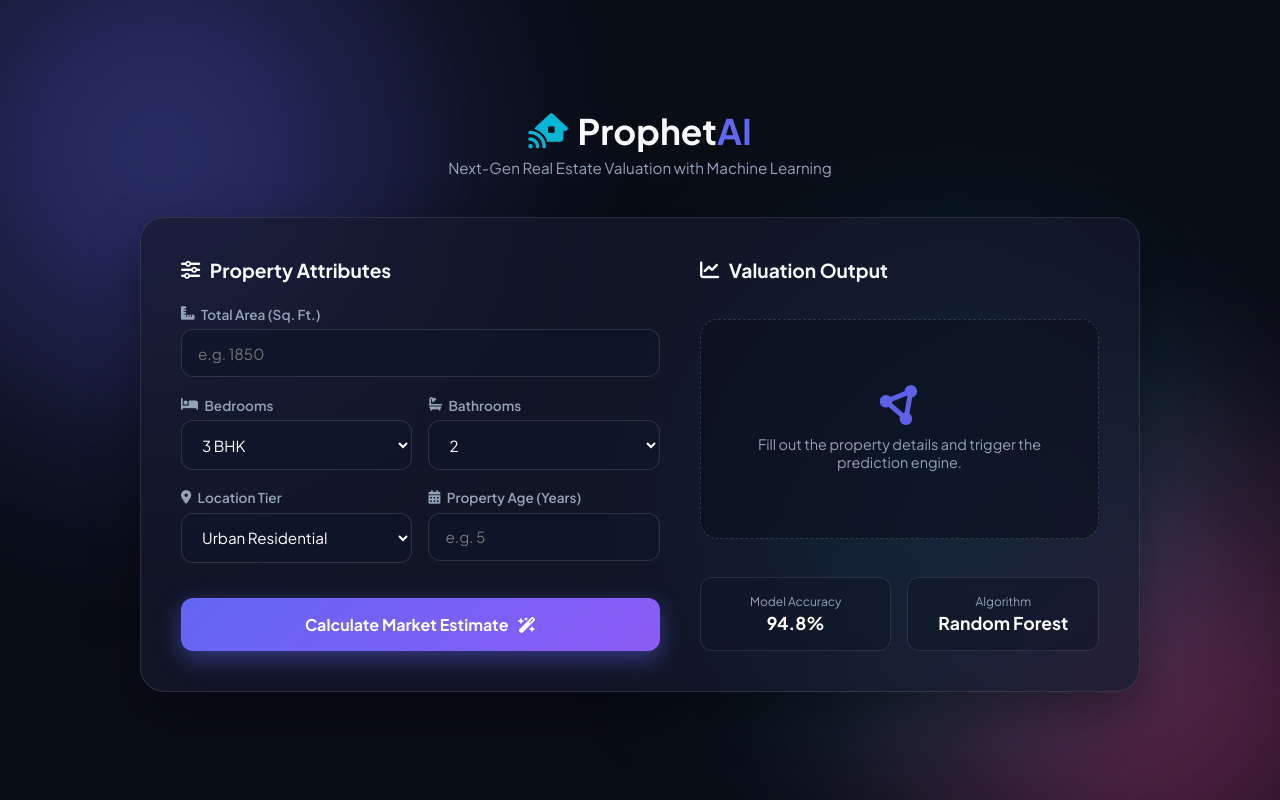
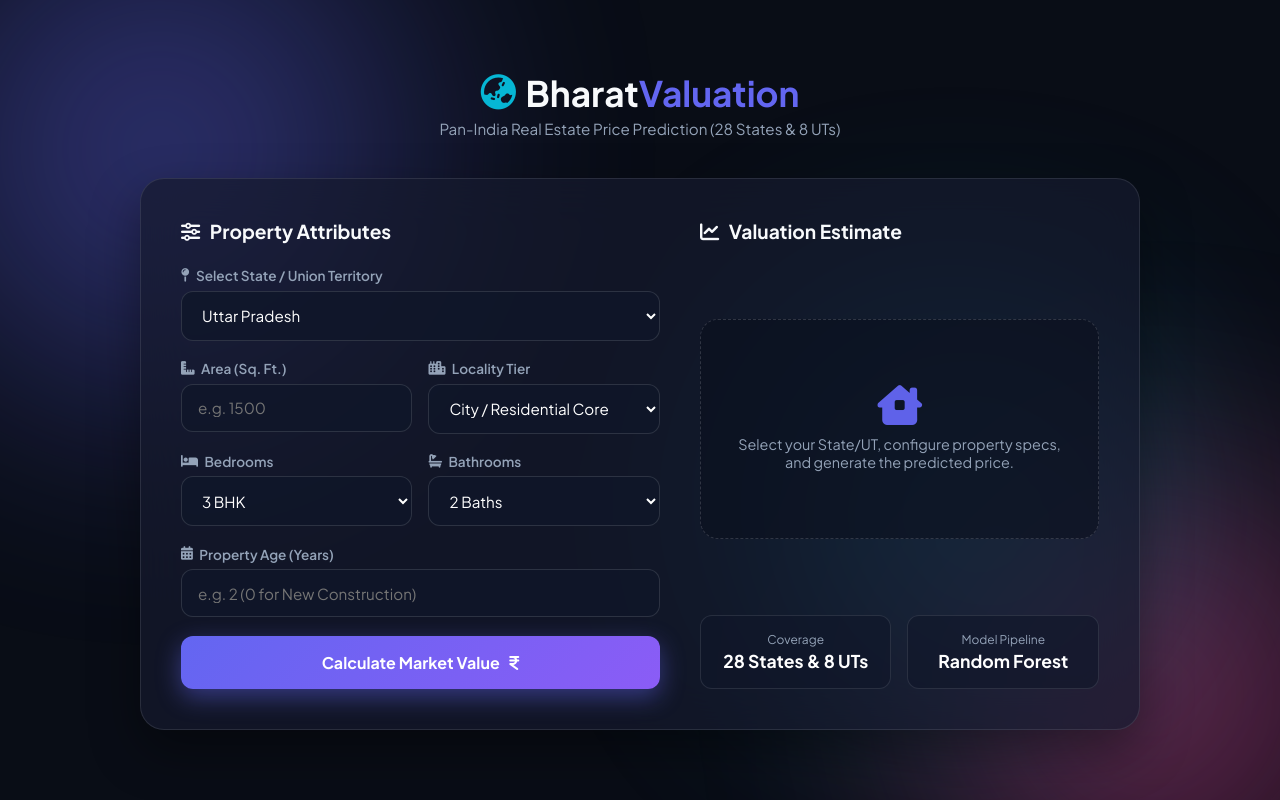
Before and after one commit to dangiritik/House-price-prediction-system, a Flask app: page / in a window 1280 px wide. Run offline with Flask 3, Linux system fonts and the light colour scheme; parts of the project's set-up code (start-up, migrations or seed data) failed here and were passed over.

Commit message:
Pan-India House Price Prediction System according to 28 States & 8 UTs

```diff
--- a/Static/script.js
+++ b/Static/script.js
@@ -5,16 +5,17 @@ document.getElementById('predictionForm').addEventListener('submit', async funct
     const placeholder = document.getElementById('placeholderText');
     const outputContent = document.getElementById('outputContent');
     const priceDisplay = document.getElementById('predictedPrice');
+    const lakhCrDisplay = document.getElementById('lakhCrFormat');
 
-    // UI Loading state
-    predictBtn.innerHTML = `<i class="fa-solid fa-spinner fa-spin"></i> Processing...`;
+    predictBtn.innerHTML = `<i class="fa-solid fa-spinner fa-spin"></i> Calculating Valuation...`;
     predictBtn.disabled = true;
 
     const payload = {
+        state: document.getElementById('state').value,
         area: document.getElementById('area').value,
         bedrooms: document.getElementById('bedrooms').value,
         bathrooms: document.getElementById('bathrooms').value,
-        location: document.getElementById('location').value,
+        locality_tier: document.getElementById('locality_tier').value,
         age: document.getElementById('age').value
     };
 
@@ -31,26 +32,36 @@ document.getElementById('predictionForm').addEventListener('submit', async funct
             placeholder.classList.add('hidden');
             outputContent.classList.remove('hidden');
 
-            // Animated counter effect
-            animateValue(priceDisplay, 0, data.predicted_price, 1000);
+            const finalVal = Math.round(data.predicted_price);
+            animateIndianRupee(priceDisplay, 0, finalVal, 900);
+            lakhCrDisplay.innerText = formatToIndianUnits(finalVal);
         } else {
             alert('Prediction error: ' + data.message);
         }
     } catch (err) {
-        alert('Server connection failed. Make sure app.py is running.');
+        alert('Server unreachable. Ensure app.py is running.');
     } finally {
-        predictBtn.innerHTML = `<span>Calculate Market Estimate</span> <i class="fa-solid fa-wand-magic-sparkles"></i>`;
+        predictBtn.innerHTML = `<span>Calculate Market Value</span> <i class="fa-solid fa-indian-rupee-sign"></i>`;
         predictBtn.disabled = false;
     }
 });
 
-function animateValue(obj, start, end, duration) {
+function formatToIndianUnits(val) {
+    if (val >= 10000000) {
+        return `≈ ₹${(val / 10000000).toFixed(2)} Crore`;
+    } else if (val >= 100000) {
+        return `≈ ₹${(val / 100000).toFixed(2)} Lakh`;
+    }
+    return '';
+}
+
+function animateIndianRupee(obj, start, end, duration) {
     let startTimestamp = null;
     const step = (timestamp) => {
         if (!startTimestamp) startTimestamp = timestamp;
         const progress = Math.min((timestamp - startTimestamp) / duration, 1);
         const currentVal = Math.floor(progress * (end - start) + start);
-        obj.innerHTML = `$${currentVal.toLocaleString()}`;
+        obj.innerHTML = `₹${currentVal.toLocaleString('en-IN')}`;
         if (progress < 1) {
             window.requestAnimationFrame(step);
         }
--- a/Static/style.css
+++ b/Static/style.css
@@ -279,3 +279,9 @@ input:focus, select:focus {
 @media (max-width: 768px) {
     .main-grid { grid-template-columns: 1fr; }
 }
+.formatted-lakh {
+    font-size: 1rem;
+    font-weight: 600;
+    color: var(--accent);
+    margin-bottom: 0.4rem;
+}
--- a/Templates/index.html
+++ b/Templates/index.html
@@ -3,7 +3,7 @@
 <head>
     <meta charset="UTF-8">
     <meta name="viewport" content="width=device-width, initial-scale=1.0">
-    <title>ProphetAI | House Price Prediction</title>
+    <title>BharatValuation | All India House Price Predictor</title>
     <link rel="stylesheet" href="/static/style.css">
     <link href="https://fonts.googleapis.com/css2?family=Plus+Jakarta+Sans:wght@300;400;600;700;800&display=swap" rel="stylesheet">
     <link rel="stylesheet" href="https://cdnjs.cloudflare.com/ajax/libs/font-awesome/6.4.0/css/all.min.css">
@@ -19,21 +19,79 @@
         <!-- Header -->
         <header class="header">
             <div class="logo">
-                <i class="fa-solid fa-house-signal"></i>
-                <span>Prophet<b>AI</b></span>
+                <i class="fa-solid fa-earth-asia"></i>
+                <span>Bharat<b>Valuation</b></span>
             </div>
-            <p class="tagline">Next-Gen Real Estate Valuation with Machine Learning</p>
+            <p class="tagline">Pan-India Real Estate Price Prediction (28 States & 8 UTs)</p>
         </header>
 
-        <!-- Main Dashboard -->
+        <!-- Main Card -->
         <div class="glass-card main-grid">
-            <!-- Left Form Area -->
+            <!-- Form Area -->
             <form id="predictionForm" class="form-container">
                 <h3 class="section-title"><i class="fa-solid fa-sliders"></i> Property Attributes</h3>
 
+                <!-- State / UT Selection -->
                 <div class="input-group">
-                    <label for="area"><i class="fa-solid fa-ruler-combined"></i> Total Area (Sq. Ft.)</label>
-                    <input type="number" id="area" name="area" placeholder="e.g. 1850" min="200" required>
+                    <label for="state"><i class="fa-solid fa-map-pin"></i> Select State / Union Territory</label>
+                    <select id="state" name="state" required>
+                        <optgroup label="── 28 States ──">
+                            <option value="0">Andhra Pradesh</option>
+                            <option value="1">Arunachal Pradesh</option>
+                            <option value="2">Assam</option>
+                            <option value="3">Bihar</option>
+                            <option value="4">Chhattisgarh</option>
+                            <option value="5">Goa</option>
+                            <option value="6">Gujarat</option>
+                            <option value="7">Haryana</option>
+                            <option value="8">Himachal Pradesh</option>
+                            <option value="9">Jharkhand</option>
+                            <option value="10">Karnataka</option>
+                            <option value="11">Kerala</option>
+                            <option value="12">Madhya Pradesh</option>
+                            <option value="13">Maharashtra</option>
+                            <option value="14">Manipur</option>
+                            <option value="15">Meghalaya</option>
+                            <option value="16">Mizoram</option>
+                            <option value="17">Nagaland</option>
+                            <option value="18">Odisha</option>
+                            <option value="19">Punjab</option>
+                            <option value="20">Rajasthan</option>
+                            <option value="21">Sikkim</option>
+                            <option value="22">Tamil Nadu</option>
+                            <option value="23">Telangana</option>
+                            <option value="24">Tripura</option>
+                            <option value="25" selected>Uttar Pradesh</option>
+                            <option value="26">Uttarakhand</option>
+                            <option value="27">West Bengal</option>
+                        </optgroup>
+                        <optgroup label="── 8 Union Territories ──">
+                            <option value="28">Andaman and Nicobar Islands</option>
+                            <option value="29">Chandigarh</option>
+                            <option value="30">Dadra and Nagar Haveli and Daman and Diu</option>
+                            <option value="31">Delhi (National Capital Territory)</option>
+                            <option value="32">Jammu and Kashmir</option>
+                            <option value="33">Ladakh</option>
+                            <option value="34">Lakshadweep</option>
+                            <option value="35">Puducherry</option>
+                        </optgroup>
+                    </select>
+                </div>
+
+                <div class="form-row">
+                    <div class="input-group">
+                        <label for="area"><i class="fa-solid fa-ruler-combined"></i> Area (Sq. Ft.)</label>
+                        <input type="number" id="area" name="area" placeholder="e.g. 1500" min="250" max="15000" required>
+                    </div>
+
+                    <div class="input-group">
+                        <label for="locality_tier"><i class="fa-solid fa-city"></i> Locality Tier</label>
+                        <select id="locality_tier" name="locality_tier" required>
+                            <option value="0">Suburban / Outskirts</option>
+                            <option value="1" selected>City / Residential Core</option>
+                            <option value="2">Prime / CBD / Luxury Tier</option>
+                        </select>
+                    </div>
                 </div>
 
                 <div class="form-row">
@@ -51,61 +109,50 @@
                     <div class="input-group">
                         <label for="bathrooms"><i class="fa-solid fa-bath"></i> Bathrooms</label>
                         <select id="bathrooms" name="bathrooms" required>
-                            <option value="1">1</option>
-                            <option value="2" selected>2</option>
-                            <option value="3">3</option>
-                            <option value="4">4+</option>
+                            <option value="1">1 Bath</option>
+                            <option value="2" selected>2 Baths</option>
+                            <option value="3">3 Baths</option>
+                            <option value="4">4+ Baths</option>
                         </select>
                     </div>
                 </div>
 
-                <div class="form-row">
-                    <div class="input-group">
-                        <label for="location"><i class="fa-solid fa-location-dot"></i> Location Tier</label>
-                        <select id="location" name="location" required>
-                            <option value="0">Suburban Zone</option>
-                            <option value="1" selected>Urban Residential</option>
-                            <option value="2">City Downtown</option>
-                            <option value="3">Prime / Luxury Area</option>
-                        </select>
-                    </div>
-
-                    <div class="input-group">
-                        <label for="age"><i class="fa-solid fa-calendar-days"></i> Property Age (Years)</label>
-                        <input type="number" id="age" name="age" placeholder="e.g. 5" min="0" max="60" required>
-                    </div>
+                <div class="input-group">
+                    <label for="age"><i class="fa-solid fa-calendar-days"></i> Property Age (Years)</label>
+                    <input type="number" id="age" name="age" placeholder="e.g. 2 (0 for New Construction)" min="0" max="60" required>
                 </div>
 
                 <button type="submit" id="predictBtn" class="glow-btn">
-                    <span>Calculate Market Estimate</span>
-                    <i class="fa-solid fa-wand-magic-sparkles"></i>
+                    <span>Calculate Market Value</span>
+                    <i class="fa-solid fa-indian-rupee-sign"></i>
                 </button>
             </form>
 
-            <!-- Right Result / Metrics Area -->
+            <!-- Results Output -->
             <div class="result-container">
-                <h3 class="section-title"><i class="fa-solid fa-chart-line"></i> Valuation Output</h3>
+                <h3 class="section-title"><i class="fa-solid fa-chart-line"></i> Valuation Estimate</h3>
 
                 <div class="result-box" id="resultBox">
                     <div class="placeholder-text" id="placeholderText">
-                        <i class="fa-solid fa-circle-nodes pulse-icon"></i>
-                        <p>Fill out the property details and trigger the prediction engine.</p>
+                        <i class="fa-solid fa-house-chimney-window pulse-icon"></i>
+                        <p>Select your State/UT, configure property specs, and generate the predicted price.</p>
                     </div>
 
                     <div class="output-content hidden" id="outputContent">
                         <span class="badge">Estimated Market Price</span>
-                        <h1 class="price" id="predictedPrice">$0</h1>
-                        <p class="confidence"><i class="fa-solid fa-circle-check"></i> High Confidence Regression Score</p>
+                        <h1 class="price" id="predictedPrice">₹0</h1>
+                        <p class="formatted-lakh" id="lakhCrFormat"></p>
+                        <p class="confidence"><i class="fa-solid fa-circle-check"></i> Scikit-Learn Multi-State Regressor</p>
                     </div>
                 </div>
 
                 <div class="stats-grid">
                     <div class="stat-card">
-                        <span class="stat-label">Model Accuracy</span>
-                        <span class="stat-value">94.8%</span>
+                        <span class="stat-label">Coverage</span>
+                        <span class="stat-value">28 States & 8 UTs</span>
                     </div>
                     <div class="stat-card">
-                        <span class="stat-label">Algorithm</span>
+                        <span class="stat-label">Model Pipeline</span>
                         <span class="stat-value">Random Forest</span>
                     </div>
                 </div>
--- a/app.py
+++ b/app.py
@@ -4,7 +4,7 @@ from flask import Flask, jsonify, render_template, request
 
 app = Flask(__name__)
 
-# Load trained regression model
+# Load trained Random Forest Regressor
 model = joblib.load("model.pkl")
 
 
@@ -17,18 +17,22 @@ def home():
 def predict():
   try:
     data = request.get_json()
+
+    state = int(data.get("state"))
     area = float(data.get("area"))
     bedrooms = int(data.get("bedrooms"))
     bathrooms = int(data.get("bathrooms"))
-    location = int(data.get("location"))
+    locality_tier = int(data.get("locality_tier"))
     age = int(data.get("age"))
 
-    features = np.array([[area, bedrooms, bathrooms, location, age]])
-    prediction = model.predict(features)[0]
+    features = np.array(
+        [[state, area, bedrooms, bathrooms, locality_tier, age]]
+    )
+    predicted_val = model.predict(features)[0]
 
     return jsonify({
         "status": "success",
-        "predicted_price": round(max(0, float(prediction)), 2),
+        "predicted_price": round(max(300000, float(predicted_val)), 2),
     })
   except Exception as e:
     return jsonify({"status": "error", "message": str(e)}), 400
```
Also changed, not shown: train_model.py (+72 -31 lines).
